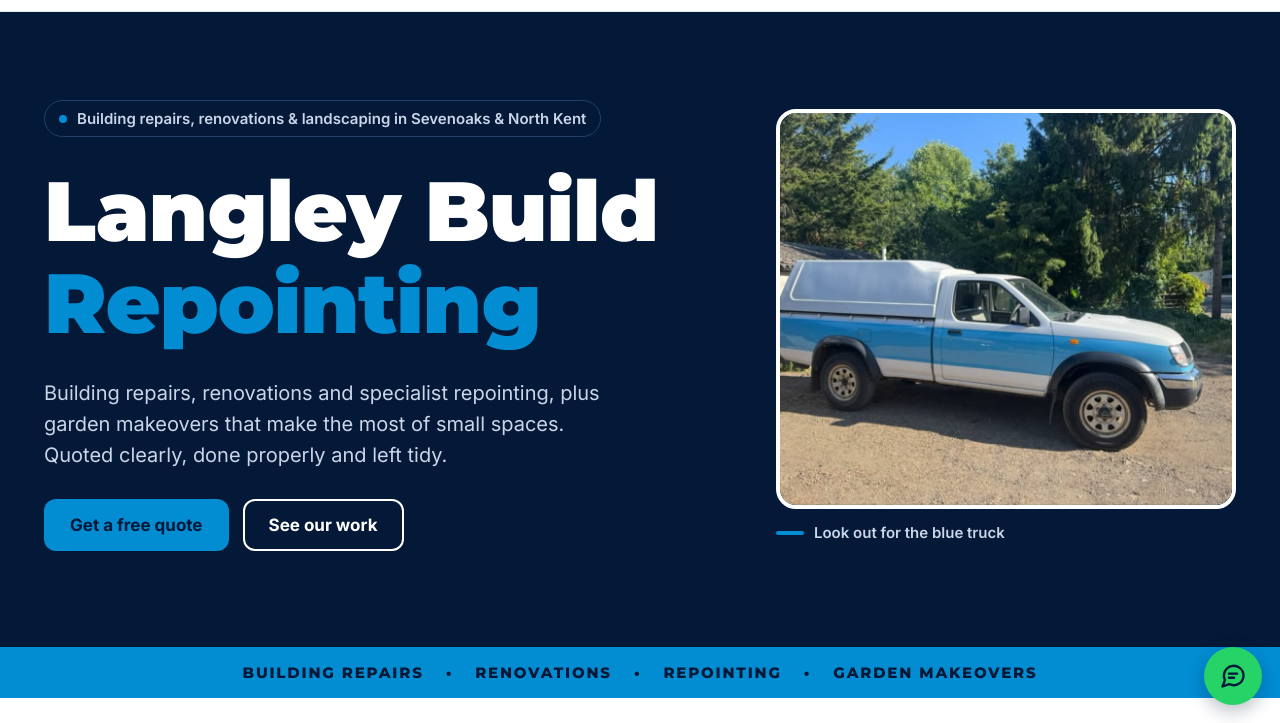
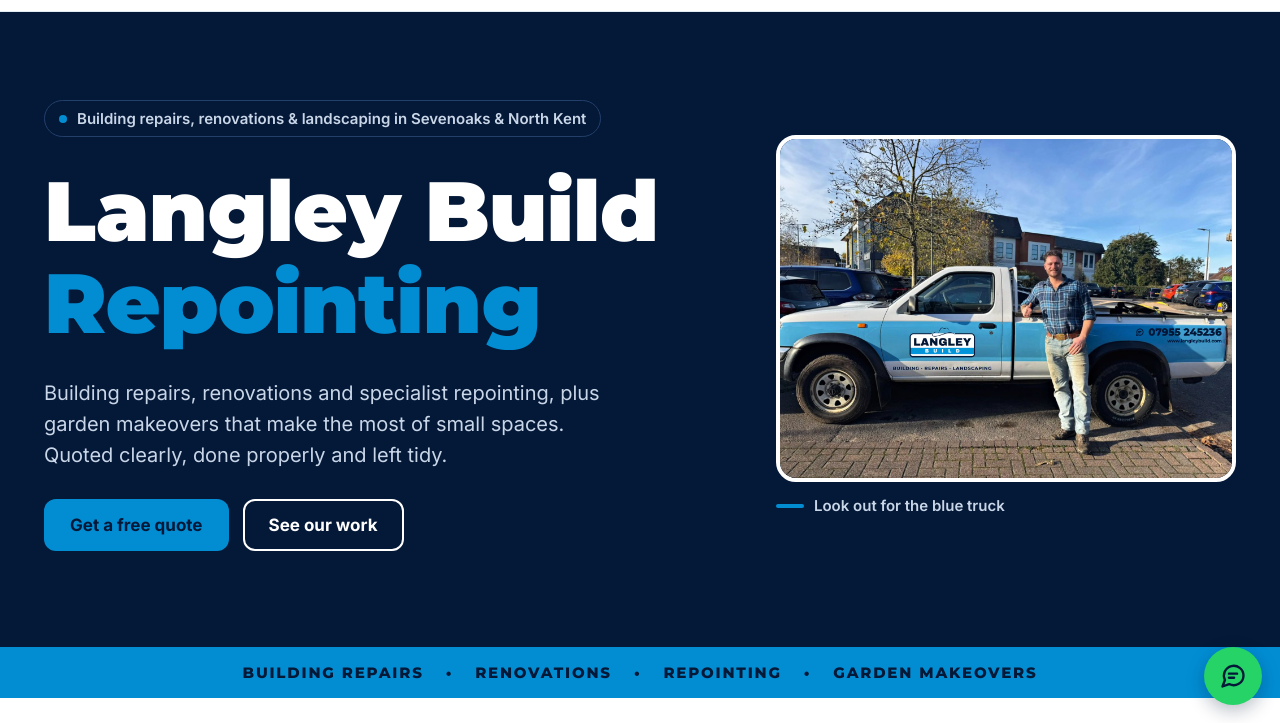
Before and after one commit to billytkid/langley-build, a plain HTML site: page index.html in a window 1280 px wide. Shown: the part 77-800 px from the top of the page. Drawn offline with Linux system fonts and the light colour scheme.

Commit message:
Use the truck photo with the new decals as the main photo
Co-Authored-By: Claude Opus 5.5 <noreply@anthropic.com>
Claude-Session: https://claude.ai/code/session_01XiYh9A781C4o5sTfbckMqd

```diff
--- a/index.html
+++ b/index.html
@@ -53,7 +53,7 @@ input:focus,select:focus,textarea:focus{outline:3px solid #8ACFF2;outline-offset
 </div>
 </div>
 <figure style="flex: 0 1 460px; min-width: 0; margin: 0; display: flex; flex-direction: column; gap: 14px">
-<img src="truck.jpg" alt="The blue and white Langley Build pickup truck" style="display: block; width: 100%; height: auto; border-radius: 20px; border: 4px solid #FFFFFF; box-sizing: border-box">
+<img src="truck-joe.jpg" width="1600" height="1200" alt="Joe Langley giving a thumbs up beside the white and blue Langley Build pickup truck" style="display: block; width: 100%; height: auto; border-radius: 20px; border: 4px solid #FFFFFF; box-sizing: border-box">
 <figcaption style="display: flex; align-items: center; gap: 10px; font-size: 15px; font-weight: 600; color: #C9D6E8">
 <span aria-hidden="true" style="width: 28px; height: 4px; border-radius: 2px; background: #028DD3"></span>
 <span>Look out for the blue truck</span>
```
Also changed, not shown: truck-joe.jpg (added).
